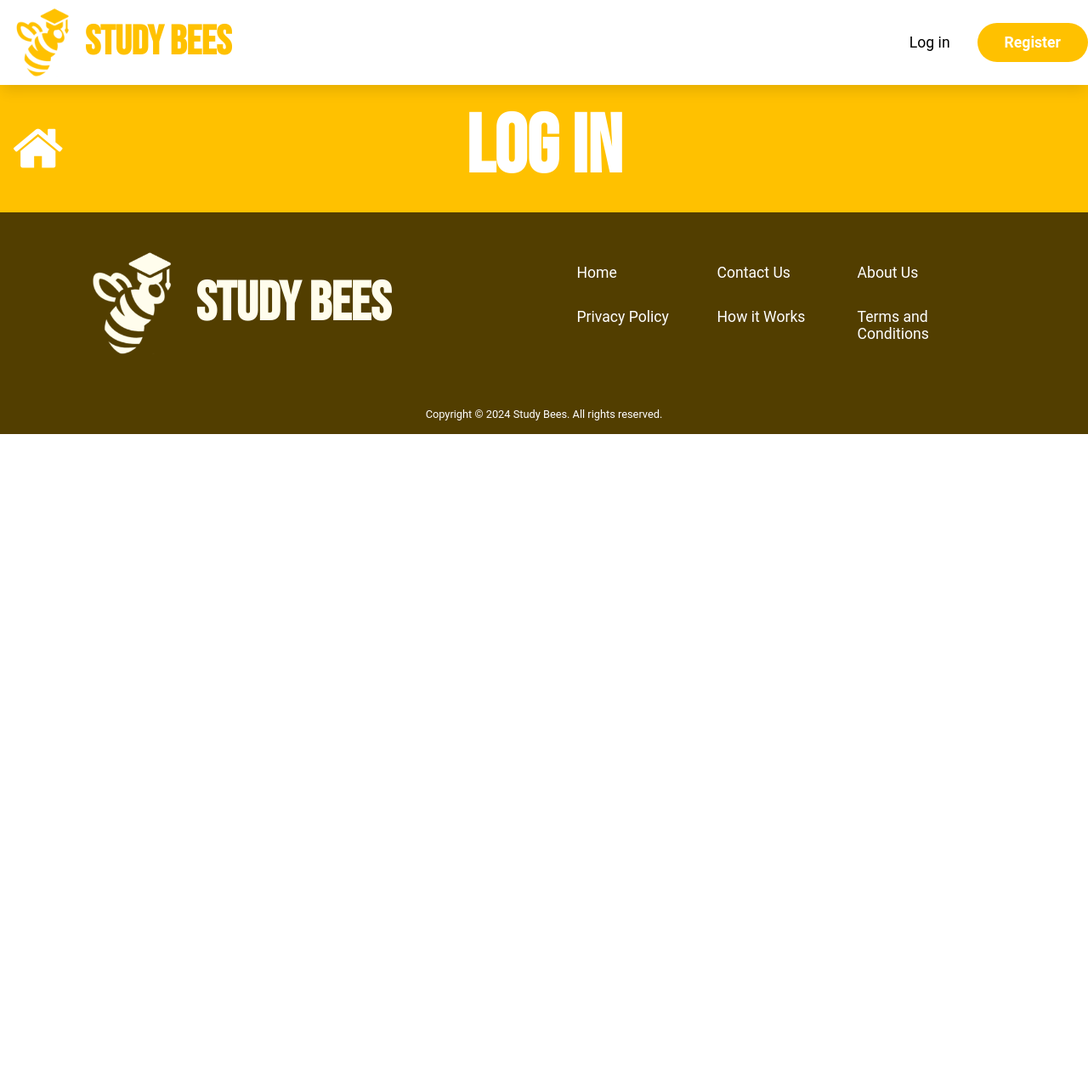
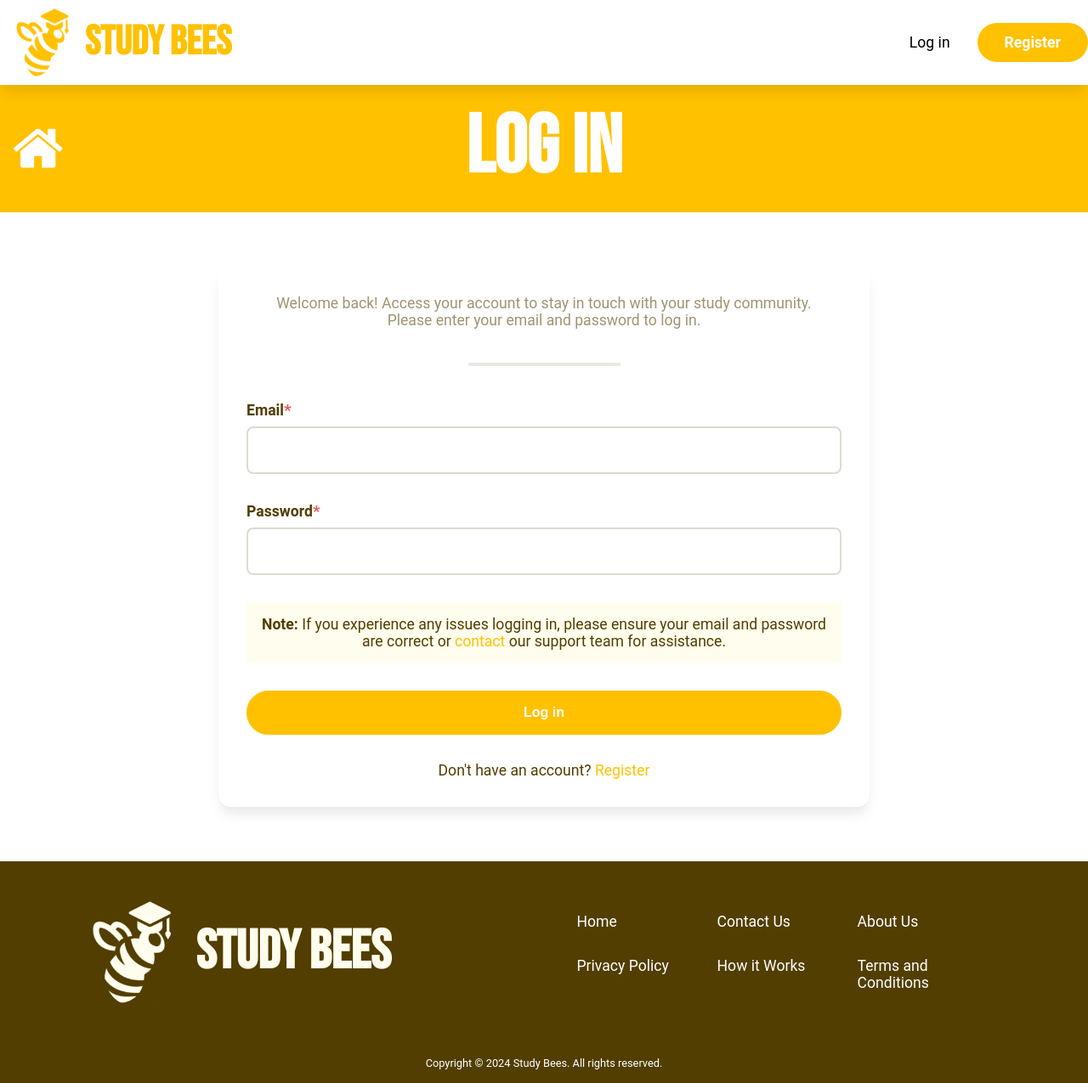
Before and after one commit to theekshana-nirmal/study-bees, a PHP site: page /pages/login.php in a window 1280 px wide. Shown: the whole page at 85% size. Before the commit the page ends 511 px from the top, so only its background shows below. Run offline with PHP 8.4, Linux system fonts and the light colour scheme.

Commit message:
Login page completed

```diff
--- a/assets/css/forms.css
+++ b/assets/css/forms.css
@@ -1,23 +1,27 @@
-.registration-form-section{
+.form-wrapper {
     display: flex;
     flex-direction: column;
     justify-content: center;
     align-items: center;
     padding: 4rem 0;
 }
-.card{
+
+.card {
     display: flex;
     flex-direction: column;
     gap: 1rem;
     align-items: initial;
     text-align: initial;
     max-width: 700px;
+
 }
-form .form-heading-text{
+
+form .form-heading-text {
     text-align: center;
     color: #523e008e;
 }
-form .notice-normal{
+
+form .notice-normal {
     background-color: var(--color-tertiary);
     text-align: center;
     color: var(--color-secondary);
@@ -25,7 +29,7 @@ form .notice-normal{
     padding: 1rem;
 }
 
-form .selections{
+form .selections {
     display: grid;
     grid-template-columns: repeat(2, 1fr);
     gap: 2rem;
@@ -34,13 +38,13 @@ form .selections{
     padding: 2rem;
 }
 
-form .row-group{
+form .row-group {
     width: 100%;
     display: flex;
     justify-content: space-between;
     gap: 2rem;
 }
 
-form button{
+form button {
     font-size: 1rem;
 }
--- a/pages/login.php
+++ b/pages/login.php
@@ -9,6 +9,7 @@
     <!-- Styles -->
     <link rel="stylesheet" href="../assets/css/style.css">
     <link rel="stylesheet" href="../assets/css/reset.css">
+    <link rel="stylesheet" href="../assets/css/forms.css">
 
     <title>Study Bees</title>
 </head>
@@ -35,7 +36,27 @@
     </div>
 
     <!-- Log in Form -->
-
+    <div class="form-wrapper">
+        <div class="container">
+            <div class="card">
+                <form action="#" method="POST">
+                   <p class="form-heading-text">Welcome back! Access your account to stay in touch with your study community. <br> Please enter your email and password to log in.</p>
+                    <hr>
+                    <div class="input-group">
+                        <label>Email<span class="txt-color-danger">*</span></label>
+                        <input type="email" name="email" required>
+                    </div>
+                    <div class="input-group">
+                        <label>Password<span class="txt-color-danger">*</span></label>
+                        <input type="password" name="password" required>
+                    </div>
+                    <p class="notice-normal"><b>Note: </b>If you experience any issues logging in, please ensure your email and password are correct or <a href="about-us.php#contact-us" class="txt-color-primary">contact</a> our support team for assistance.</p>
+                    <button type="submit" class="btn-primary">Log in</button>
+                    <p>Don't have an account? <a href="register.php" class="txt-color-primary">Register</a></p>
+                </form>
+            </div>
+        </div>
+    </div>
 
     <!-- FOOTER BAR -->
     <?php
--- a/pages/register.php
+++ b/pages/register.php
@@ -36,11 +36,11 @@
     </div>
 
     <!-- Registration Form -->
-    <div class="registration-form-section">
+    <div class="form-wrapper">
         <div class="container">
             <div class="card">
                 <form action="#" method="POST">
-                   <p class="form-heading-text">Register today to tap into a community of like-minded students ready to support you on your path to academic excellence! 🏆</p>
+                   <p class="form-heading-text">Register now to find study partners who need your help in your strong subjects and who can support you in your weak subjects! 🏆</p>
                     <hr>
                     <div class="row-group">
                         <div class="input-group">
@@ -117,7 +117,7 @@
                     <hr>
                     <p class="notice-normal"><b>Note: </b>The subjects you do not mark as a weak subject will be considered as your strong subjects. You can review and modify these selections at any time by editing your profile after registration.</p>
                     <button type="submit" class="btn-primary">Create Account</button>
-                    <p>Already have an account? <a href="login.php">Log in</a></p>
+                    <p>Already have an account? <a href="login.php" class="txt-color-primary">Log in</a></p>
                 </form>
             </div>
         </div>
```
